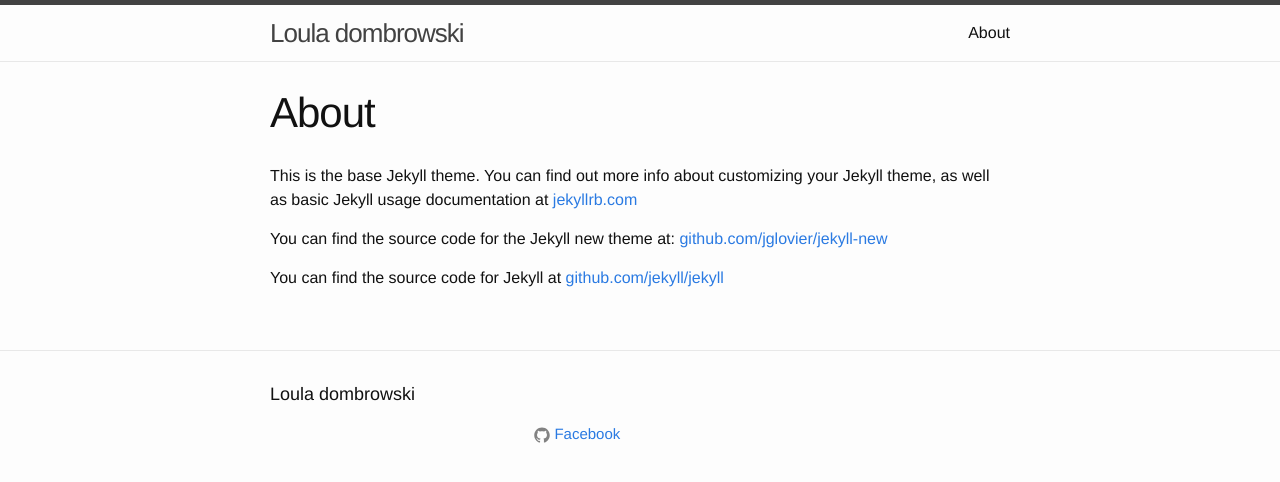
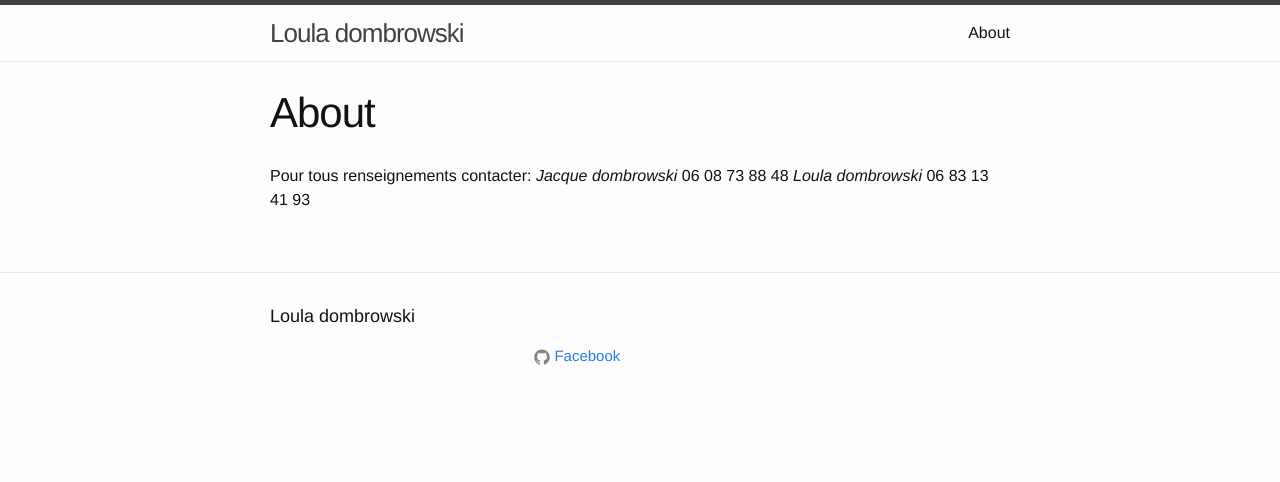
Before and after one commit to Louladombrowski/Louladombrowski.github.io, a Jekyll site: the page built from about.md, in a window 1280 px wide. Shown: the top 482 px of the page. Built offline with Jekyll 4.4.1, drawn with Linux system fonts in a browser that asks for light colours.

Commit message:
update contact page

```diff
--- a/about.md
+++ b/about.md
@@ -4,8 +4,6 @@ title: About
 permalink: /about/
 ---
 
-This is the base Jekyll theme. You can find out more info about customizing your Jekyll theme, as well as basic Jekyll usage documentation at [jekyllrb.com](http://jekyllrb.com/)
-
-You can find the source code for the Jekyll new theme at: [github.com/jglovier/jekyll-new](https://github.com/jglovier/jekyll-new)
-
-You can find the source code for Jekyll at [github.com/jekyll/jekyll](https://github.com/jekyll/jekyll)
+Pour tous renseignements contacter:
+*Jacque dombrowski* 06 08 73 88 48
+*Loula dombrowski* 06 83 13 41 93
```
